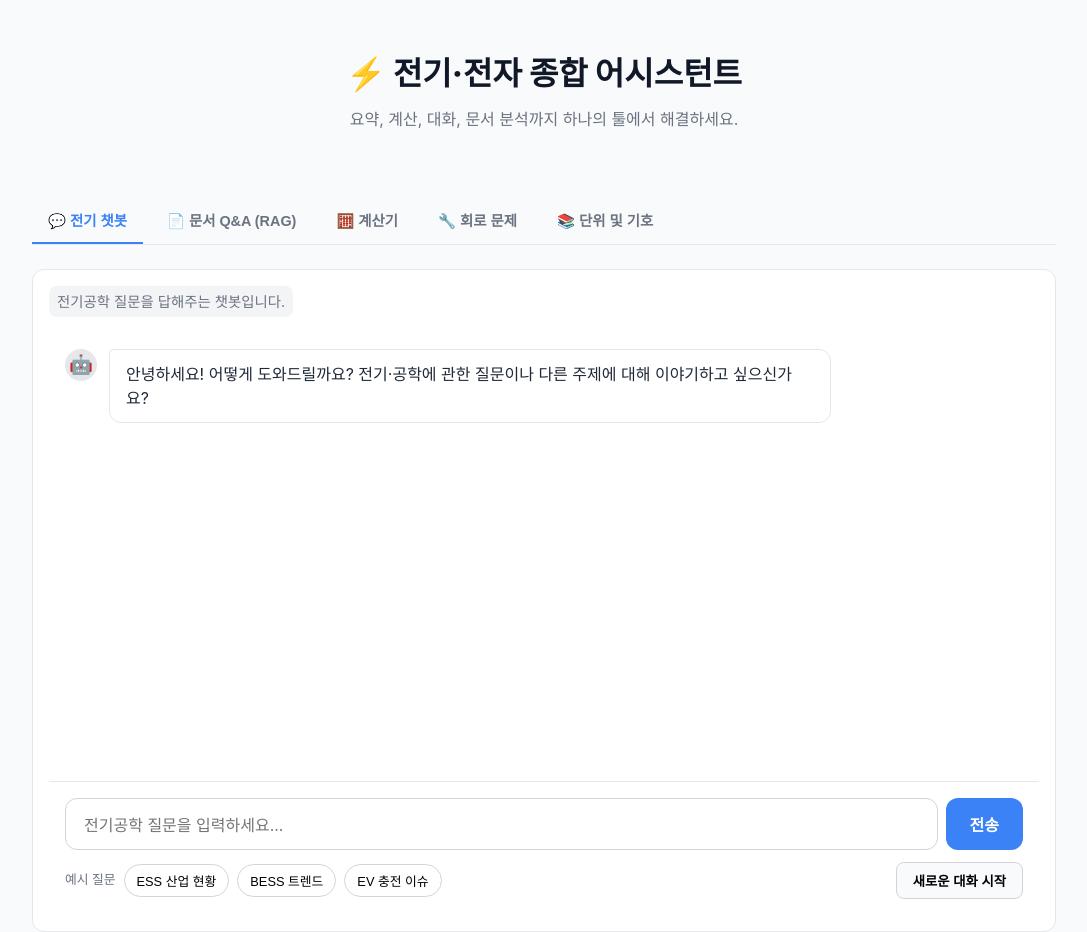
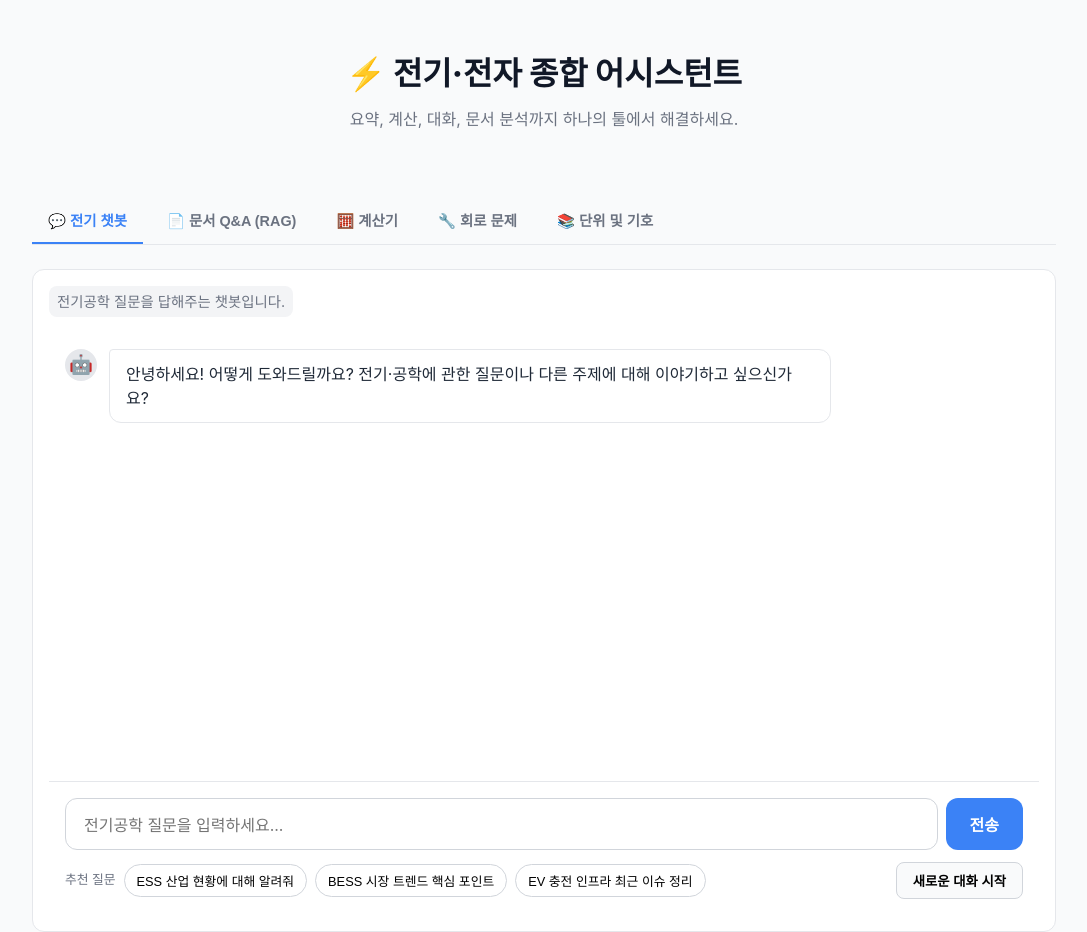
Before and after one commit to jungsday2/elec_chat, a React (Vite) app in the folder frontend/: page / in a window 1280 px wide. Shown: the whole page, without its empty margins (96-1183 px from the left). Built offline with nearby package versions, Linux system fonts and the light colour scheme; no server answers.

Commit message:
Update Chat.tsx

```diff
--- a/frontend/src/components/Chat.tsx
+++ b/frontend/src/components/Chat.tsx
@@ -4,14 +4,20 @@ import './Chat.css';
 
 type Msg = { role: 'user' | 'assistant', content: string }
 
+const INITIAL_SUGGESTIONS = [
+    'ESS 산업 현황에 대해 알려줘',
+    'BESS 시장 트렌드 핵심 포인트',
+    'EV 충전 인프라 최근 이슈 정리'
+];
+
 export default function Chat() {
   const [messages, setMessages] = useState<Msg[]>([]);
-  const [input, setInput] = useState('')
+  const [input, setInput] = useState('');
   const [isLoading, setIsLoading] = useState(false);
+  const [suggestions, setSuggestions] = useState<string[]>(INITIAL_SUGGESTIONS);
   const chatWindowRef = useRef<HTMLDivElement>(null);
   const textareaRef = useRef<HTMLTextAreaElement>(null);
 
-  // 1. 컴포넌트가 처음 로드될 때 저장된 대화 기록을 불러옵니다.
   useEffect(() => {
     const savedChat = localStorage.getItem('chatHistory');
     if (savedChat) {
@@ -23,22 +29,18 @@ export default function Chat() {
     }
   }, []);
 
-  // 2. 메시지 목록이 변경될 때마다 자동으로 로컬 스토리지에 저장합니다.
   useEffect(() => {
-    // 초기 메시지는 저장하지 않도록 비어있지 않을 때만 저장
     if (messages.length > 0) {
       localStorage.setItem('chatHistory', JSON.stringify(messages));
     }
   }, [messages]);
 
-  // 메시지 목록이 업데이트될 때마다 맨 아래로 스크롤합니다.
   useEffect(() => {
     if (chatWindowRef.current) {
       chatWindowRef.current.scrollTop = chatWindowRef.current.scrollHeight;
     }
   }, [messages]);
 
-  // 입력창 높이를 자동으로 조절합니다.
   useEffect(() => {
     if (textareaRef.current) {
       textareaRef.current.style.height = 'auto';
@@ -46,9 +48,10 @@ export default function Chat() {
     }
   }, [input]);
 
-  async function send() {
-    if (!input.trim() || isLoading) return;
-    const next: Msg[] = [...messages, { role: 'user' as const, content: input }];
+  async function send(messageContent: string) {
+    if (!messageContent.trim() || isLoading) return;
+
+    const next: Msg[] = [...messages, { role: 'user' as const, content: messageContent }];
     setMessages(next);
     setInput('');
     setIsLoading(true);
@@ -57,6 +60,10 @@ export default function Chat() {
     try {
       const res = await chat(payload as any);
       setMessages([...next, { role: 'assistant' as const, content: res.output }]);
+      // 추천 질문이 있을 경우에만 업데이트
+      if(res.suggestions && res.suggestions.length > 0) {
+        setSuggestions(res.suggestions);
+      }
     } catch (e: any) {
       setMessages([...next, { role: 'assistant' as const, content: '서버 오류가 발생했습니다. OPENAI_API_KEY가 설정되었는지 확인하세요.' }]);
     } finally {
@@ -64,8 +71,13 @@ export default function Chat() {
     }
   }
 
-  const handleExampleClick = (query: string) => {
-    setInput(query);
+  const handleSendClick = () => {
+    send(input);
+  }
+
+  const handleSuggestionClick = (suggestion: string) => {
+    // 추천 질문을 바로 전송
+    send(suggestion);
   };
 
   const handleCopyToClipboard = (text: string) => {
@@ -78,6 +90,7 @@ export default function Chat() {
       { role: 'assistant', content: '안녕하세요! 어떻게 도와드릴까요? 전기·공학에 관한 질문이나 다른 주제에 대해 이야기하고 싶으신가요?' }
     ]);
     setInput('');
+    setSuggestions(INITIAL_SUGGESTIONS);
   };
 
   return (
@@ -113,21 +126,21 @@ export default function Chat() {
             onKeyPress={(e) => {
               if (e.key === 'Enter' && !e.shiftKey) {
                 e.preventDefault();
-                send();
+                handleSendClick();
               }
             }}
             placeholder="전기공학 질문을 입력하세요..."
             disabled={isLoading}
             rows={1}
           />
-          <button className="send-btn" onClick={send} disabled={isLoading}>전송</button>
+          <button className="send-btn" onClick={handleSendClick} disabled={isLoading}>전송</button>
         </div>
         <div className="input-footer">
             <div className="example-queries">
-              <span>예시 질문</span>
-              <button onClick={() => handleExampleClick('ESS 산업 현황에 대해 알려줘')}>ESS 산업 현황</button>
-              <button onClick={() => handleExampleClick('BESS 시장 트렌드 핵심 포인트')}>BESS 트렌드</button>
-              <button onClick={() => handleExampleClick('EV 충전 인프라 최근 이슈 정리')}>EV 충전 이슈</button>
+              <span>추천 질문</span>
+              {suggestions.map((q, i) => (
+                <button key={i} onClick={() => handleSuggestionClick(q)}>{q}</button>
+              ))}
             </div>
             <button className="new-chat-btn" onClick={startNewChat}>새로운 대화 시작</button>
         </div>
```
